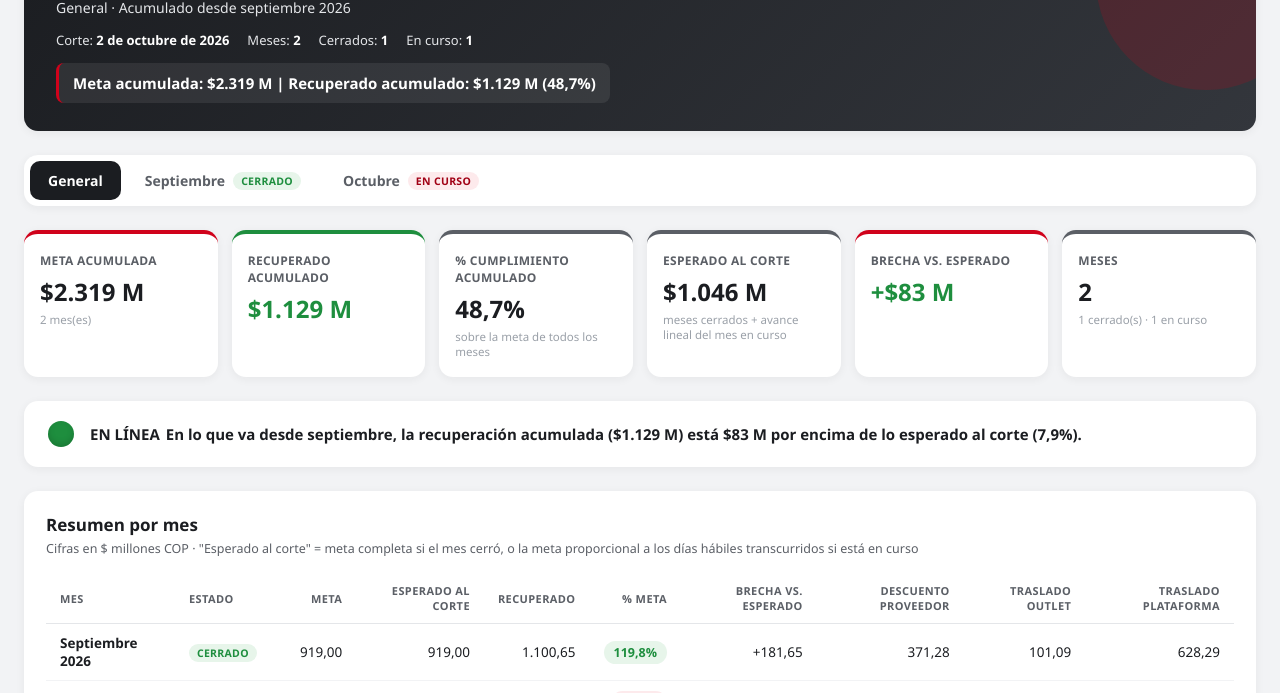
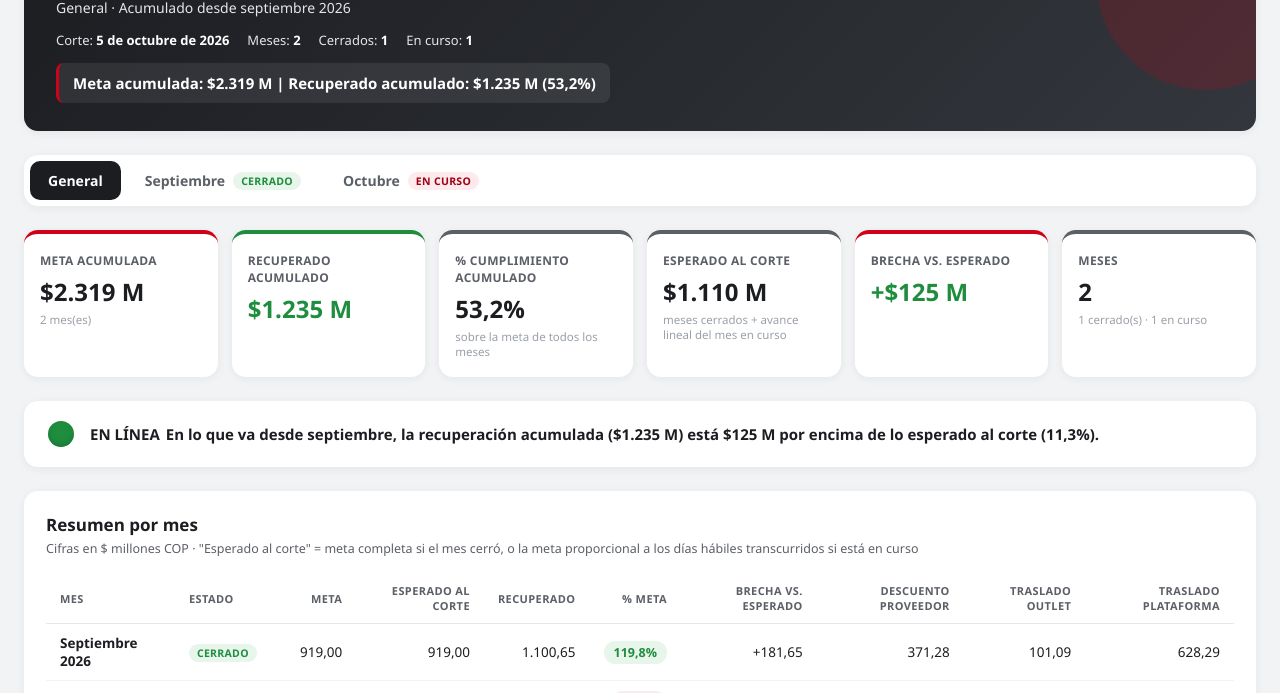
Before and after one commit to ervintrujillorojas-code/Recuperaci-n-plataforma, a plain HTML site: page index.html in a window 1280 px wide. Shown: the part 98-791 px from the top of the page. Drawn offline with nearby package versions, Linux system fonts and the light colour scheme.

Commit message:
Actualiza dashboard — corte 2026-10-05
Co-Authored-By: Claude Opus 5.5 <noreply@anthropic.com>

```diff
--- a/index.html
+++ b/index.html
@@ -249,25 +249,25 @@ const MESES = [
     "mes": 10,
     "nombre": "Octubre",
     "estado": "en_curso",
-    "fechaCorte": "2026-10-02",
-    "fechaCaptura": "2026-10-02",
+    "fechaCorte": "2026-10-05",
+    "fechaCaptura": "2026-10-05",
     "metaTotal": 1400,
-    "recupReal": 28.19,
+    "recupReal": 134.18,
     "rubros": [
       {
         "nombre": "Descuento Proveedor",
         "meta": 490,
-        "real": 0.0
+        "real": 41.91
       },
       {
         "nombre": "Traslado Outlet",
         "meta": 210,
-        "real": 0.53
+        "real": 10.75
       },
       {
         "nombre": "Traslado Plataforma",
         "meta": 700,
-        "real": 27.66
+        "real": 81.52
       }
     ]
   }
```
